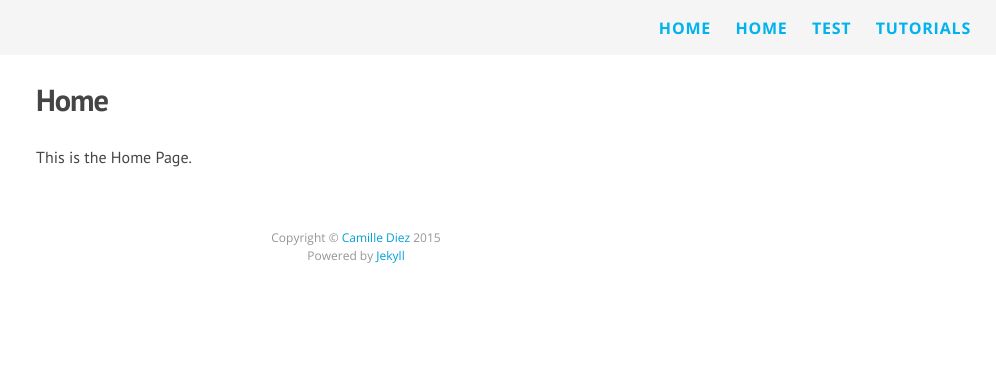
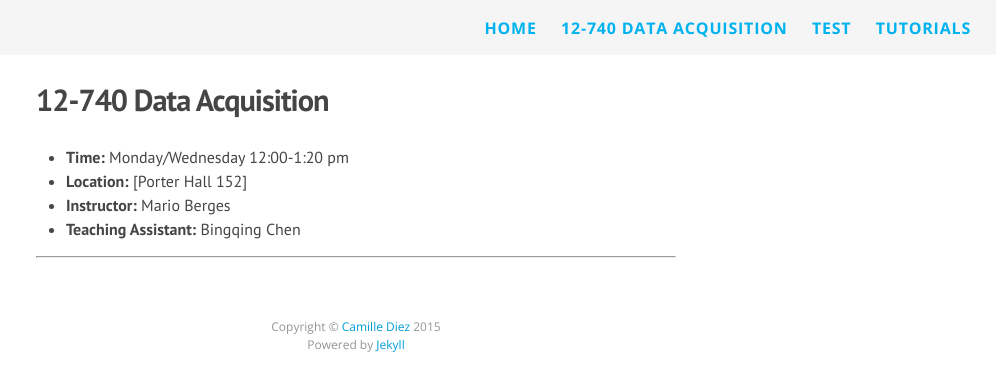
Before and after one commit to INFERLab/12740, a Jekyll site: the page built from index.md, in a window 1280 px wide. Shown: the top 391 px of the page, without its empty margins (284-1280 px from the left). Built offline with Jekyll 4.4.1, drawn with Linux system fonts in a browser that asks for light colours; nearby versions of some CDN libraries.

Commit message:
add course information

```diff
--- a/index.md
+++ b/index.md
@@ -1,6 +1,12 @@
 ---
 layout: page
-title: Home
+title: 12-740 Data Acquisition
+description: Fall 2019
 ---
 
-This is the Home Page.
+- **Time:** Monday/Wednesday 12:00-1:20 pm
+- **Location:** [Porter Hall 152]
+- **Instructor:** Mario Berges
+- **Teaching Assistant:** Bingqing Chen
+
+***
```
